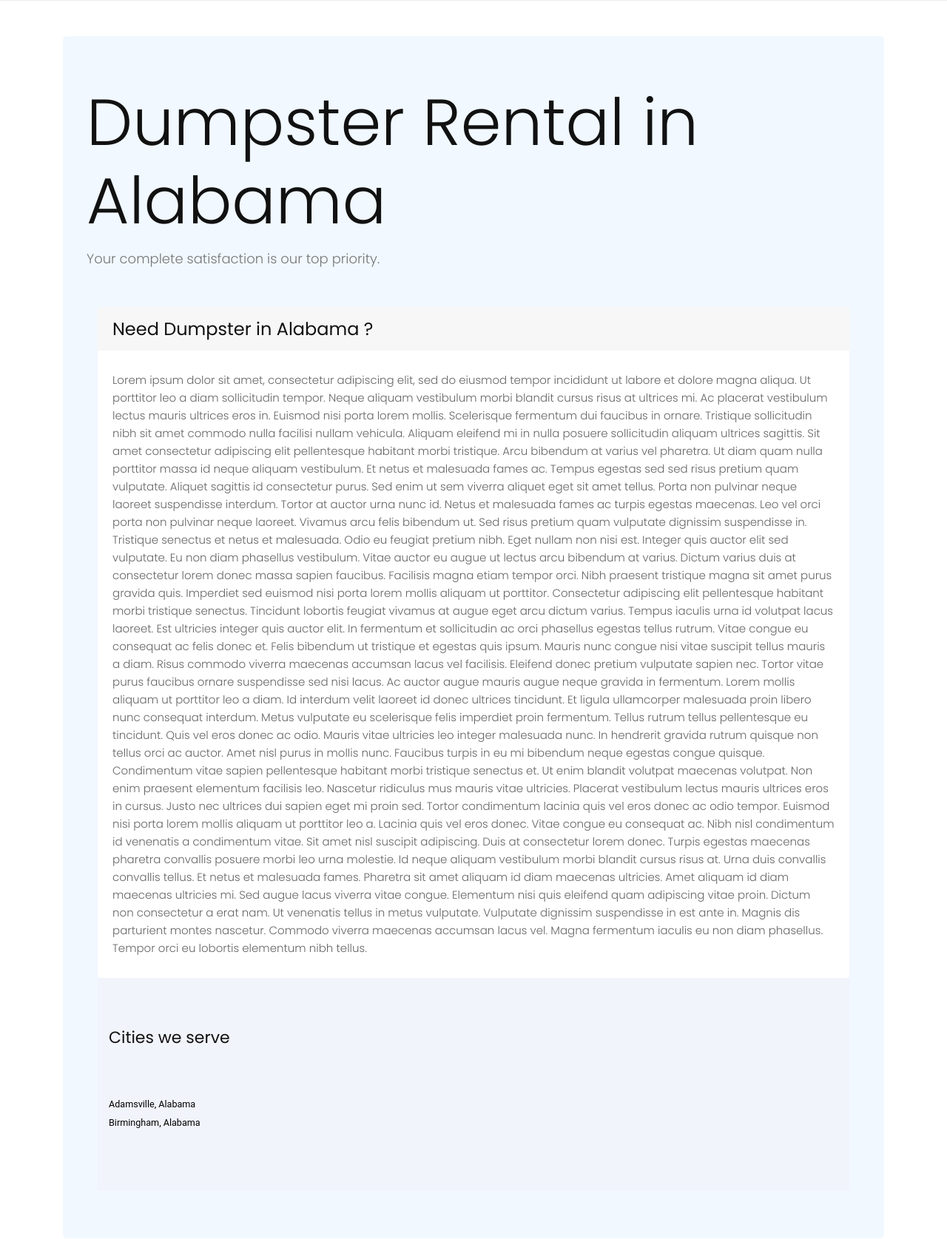
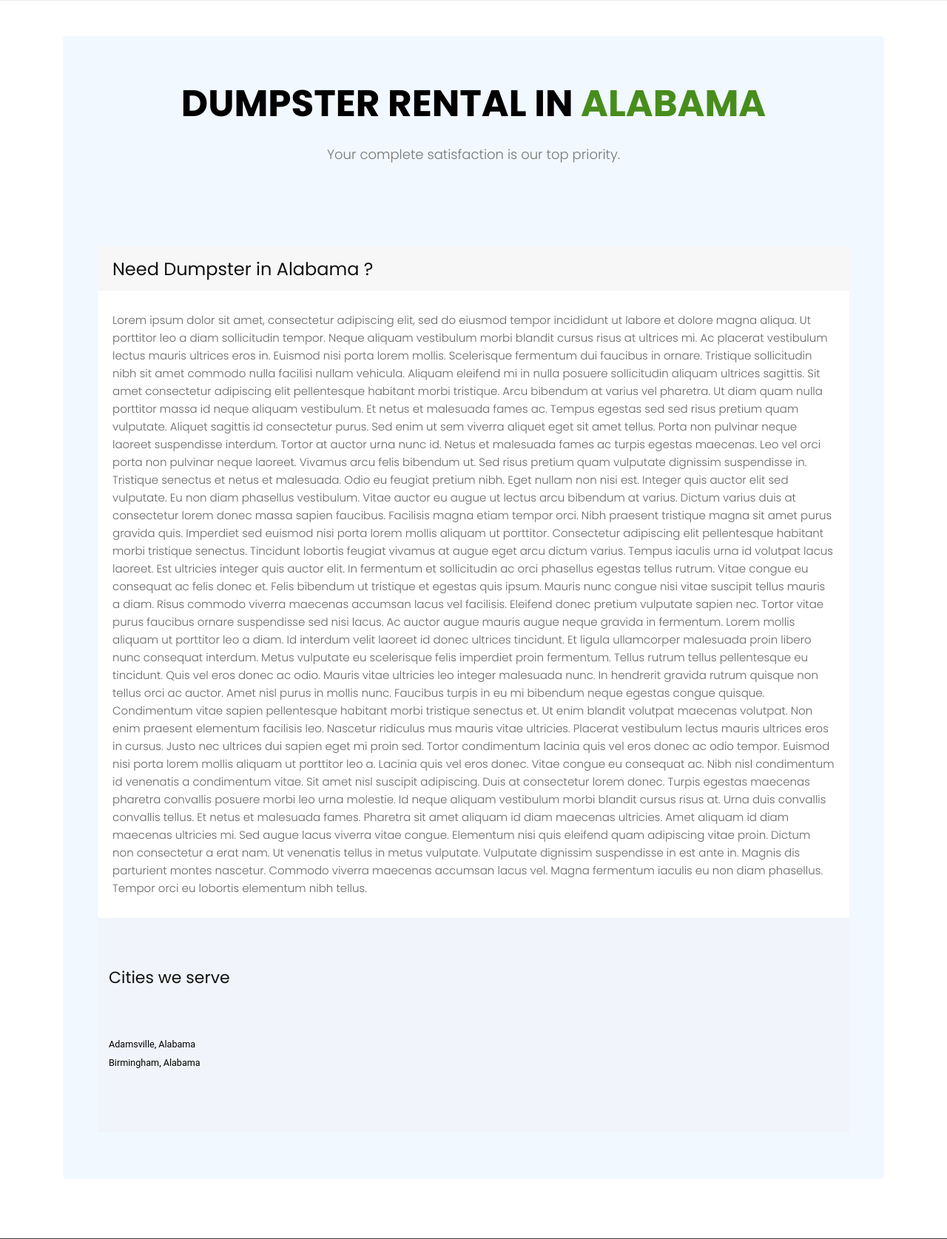
Before and after one commit to mmrubayet/dumpsterRentalSite, a Django app: a page that uses templates/state_detail.html in a window 1280 px wide. Shown: the part 881-2556 px from the top of the page at 74% size. Run offline with Django 3.2, Linux system fonts and the light colour scheme; data comes from the database, SQL or seed files in the repository; some libraries are stand-ins or nearby versions.

Commit message:
State and city page update

```diff
--- a/templates/state_detail.html
+++ b/templates/state_detail.html
@@ -5,9 +5,18 @@
   <div class="container py-5">
 
     <div class="container jumbotron" id="jumbo">
-      <h1 class="display-2">Dumpster Rental in {{ object.name }}</h1>
-      <p class="lead">Your complete satisfaction is our top priority.</p>
-      <br><br>
+      <div class="row">
+        <div class="col-md-12">
+          <div class="titlepage">
+            <h2> Dumpster Rental in <strong class="llow">{{ object.name }}</strong> </h2>
+            <br>
+            <p class="lead">Your complete satisfaction is our top priority.</p>
+            <br><br>
+          </div>
+        </div>
+      </div>
+
+
 
       <div class="container">
 
```
Also changed, not shown: templates/city_detail.html (+13 -3 lines).
